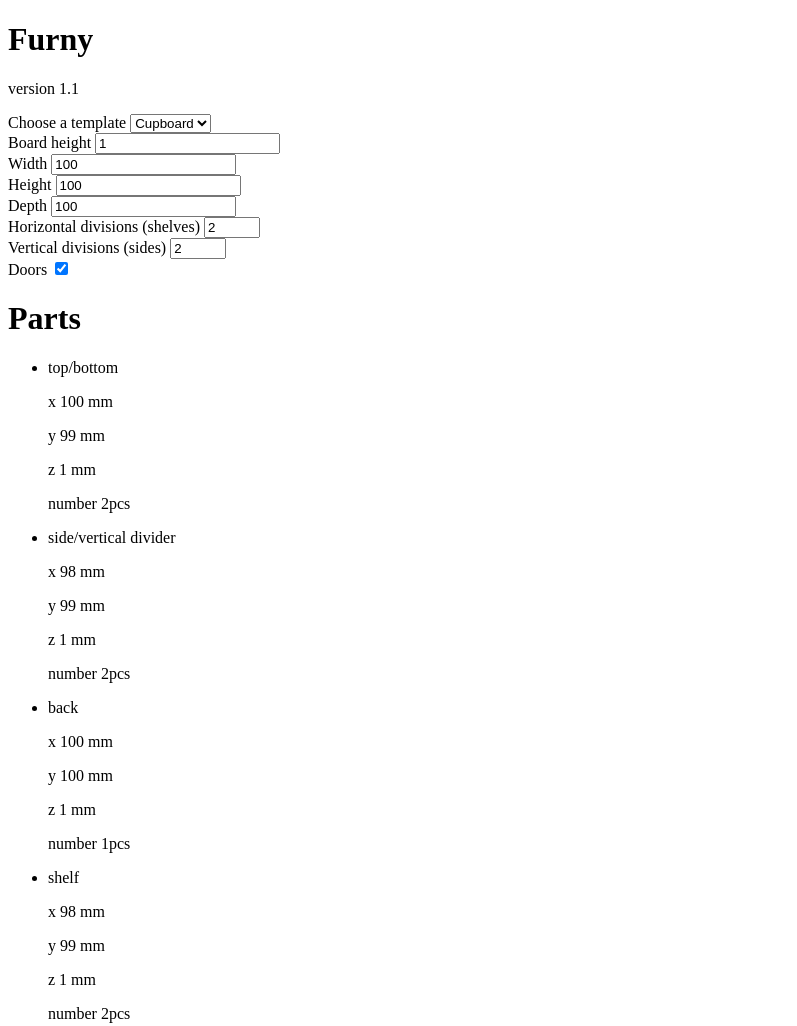
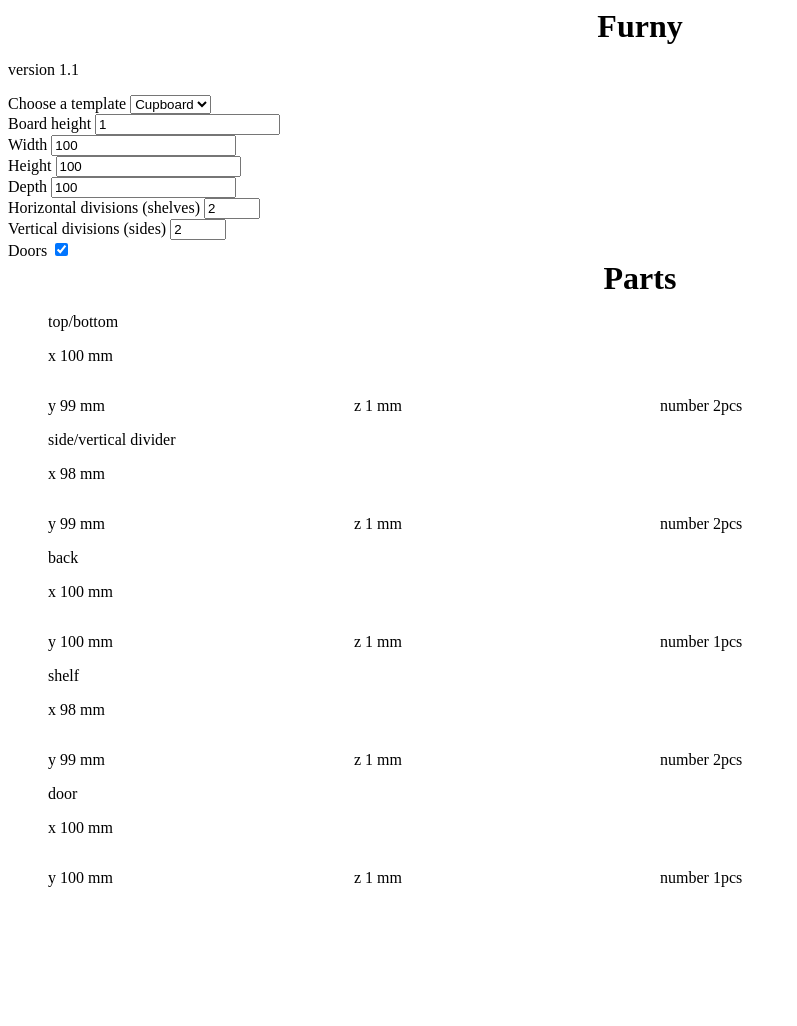
Before and after one commit to BodoBence/FurniturePartGenerator, a plain HTML site: page index.html in a window 1280 px wide. Shown: the top 1026 px of the page, without its empty margins (0-797 px from the left). After the commit the page ends 919 px from the top, so only its background shows below. Drawn offline with Linux system fonts and the light colour scheme.

Commit message:
Main. Css start

```diff
--- a/furniture_styles_main.css
+++ b/furniture_styles_main.css
@@ -0,0 +1,25 @@
+h1 {
+    margin: auto;
+    width: 50%;
+    text-align: center;
+}
+
+#boards_list_id {
+    display: grid;
+    grid-template-rows: auto auto auto auto;
+}
+
+
+#boards_list_id li {
+    display: grid;
+    grid-template-columns: repeat(4, 1fr);
+}
+
+#boards_list_id li :first-child {
+    grid-column: 1/-1;
+}
+
+#boards_list_id li p {
+    text-align: center
+    width: 100%;
+}
--- a/index.html
+++ b/index.html
@@ -1,9 +1,11 @@
 <!DOCTYPE html>
 <html>
+
 <head>
+  <link type="text/css" rel="stylesheet" href="furniture_styles_main.css">
 <title>Furniture Part Generator</title>
-<link rel="stylesheet" href="furniture_styles_main.css">
 </head>
+
 <body>
   <h1>Furny</h1>
 
```
